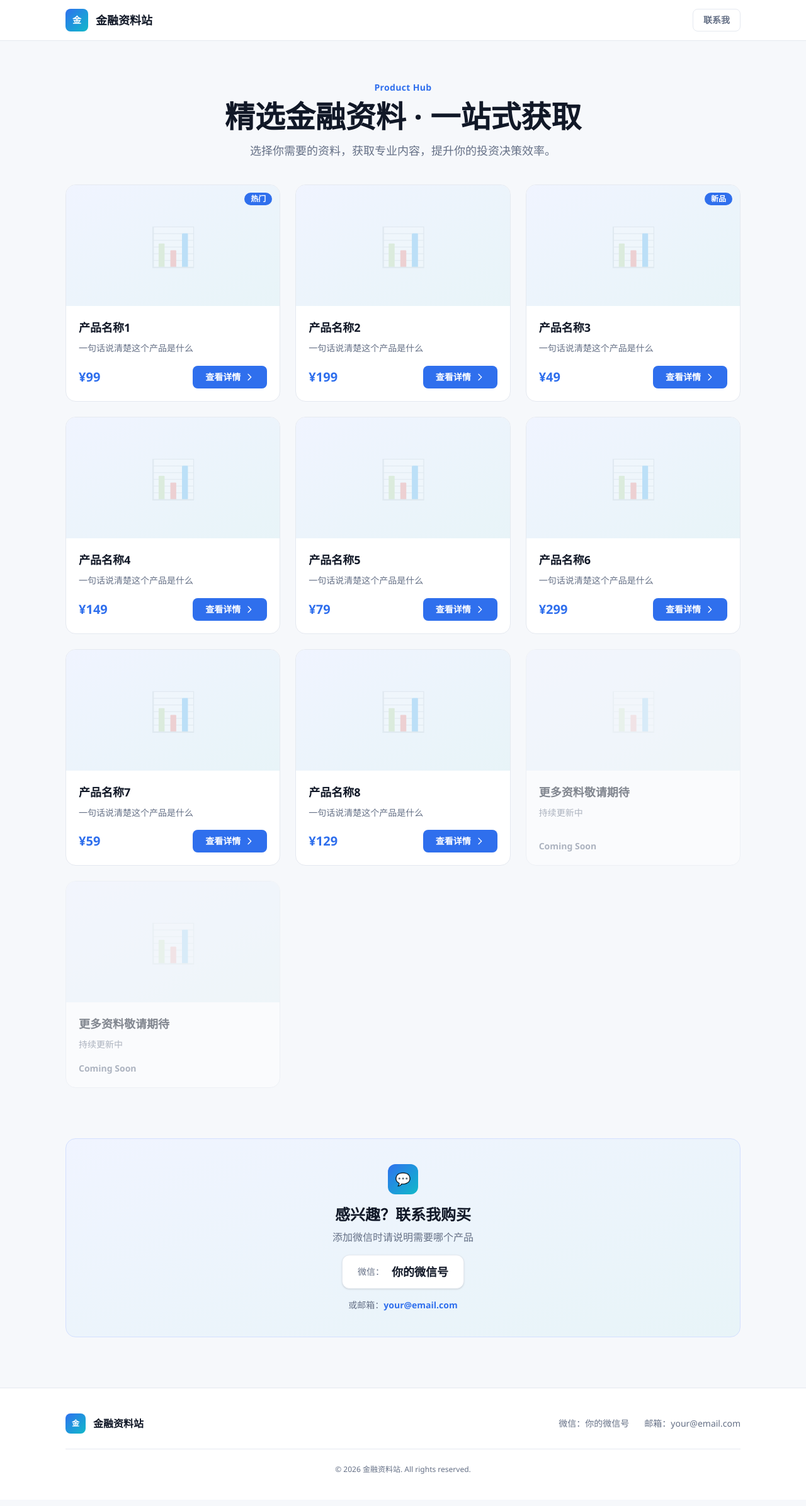
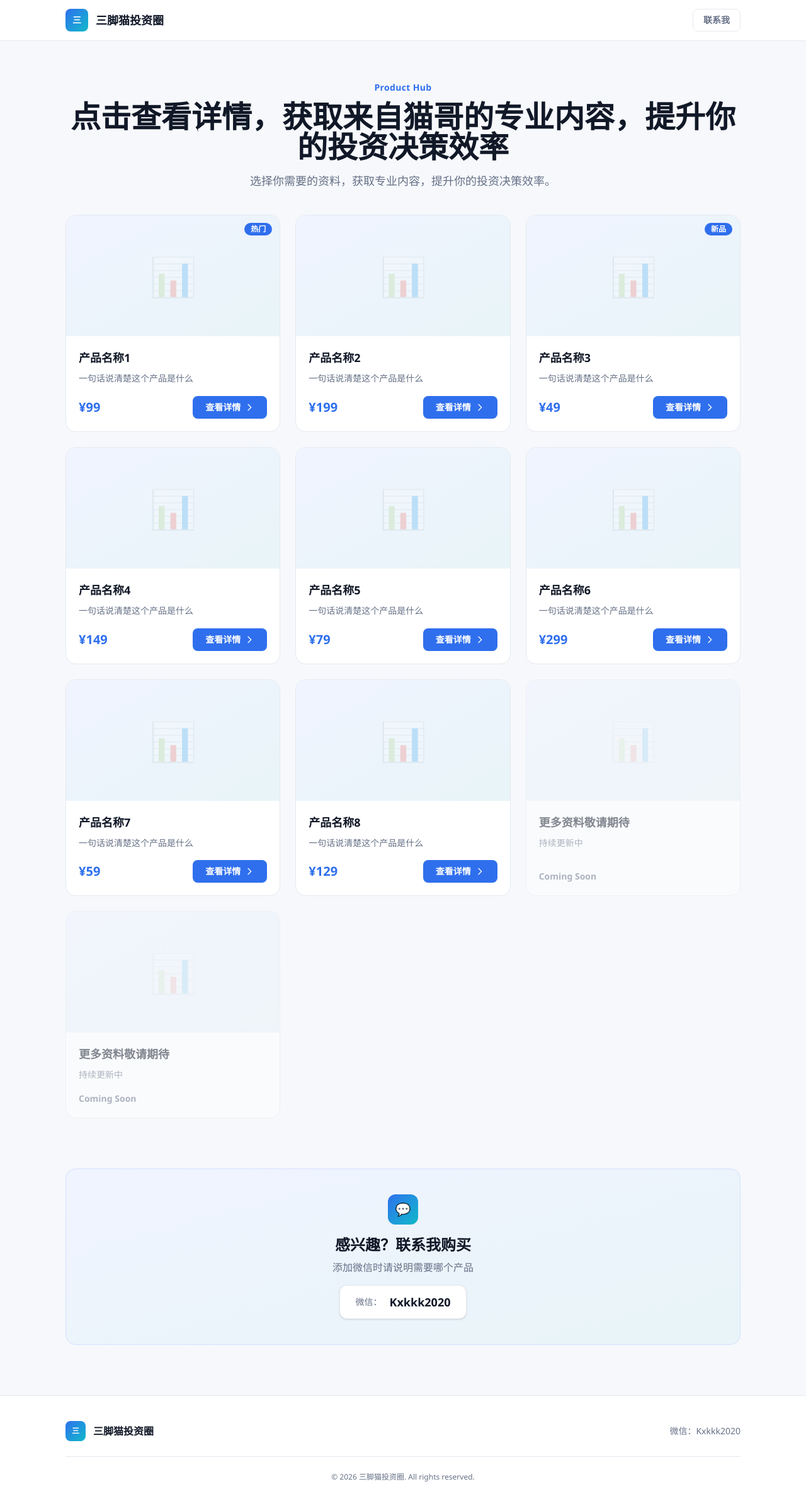
Before and after one commit to jonasxia24-byte/product-site, a Next.js app: page / in a window 1280 px wide. Shown: the whole page at 63% size. Built offline with nearby package versions, Linux system fonts and the light colour scheme.

Commit message:
update site name, wechat contact info

```diff
--- a/src/app/layout.tsx
+++ b/src/app/layout.tsx
@@ -2,8 +2,8 @@ import type { Metadata } from "next";
 import "./globals.css";
 
 export const metadata: Metadata = {
-  title: "金融资料站 - 精选金融资料·一站式获取",
-  description: "精选金融资料，涵盖研报、数据、策略、模板，一站式获取。",
+  title: "三脚猫投资圈 - 猫哥的专业投资资料",
+  description: "来自猫哥的专业投资资料，提升你的投资决策效率。",
   icons: {
     icon: "/favicon.ico",
   },
--- a/src/app/page.tsx
+++ b/src/app/page.tsx
@@ -87,11 +87,6 @@ export default function Home() {
             <span className="text-sm text-[#657086]">微信：</span>
             <span className="text-lg font-bold text-[#111827]">{contactInfo.wechat}</span>
           </div>
-          {contactInfo.email && (
-            <p className="mt-4 text-sm text-[#657086]">
-              或邮箱：<a href={`mailto:${contactInfo.email}`} className="text-[#2f6fed] font-semibold hover:underline">{contactInfo.email}</a>
-            </p>
-          )}
         </div>
       </section>
 
@@ -107,7 +102,6 @@ export default function Home() {
             </div>
             <div className="flex items-center gap-6 text-sm text-[#657086]">
               {contactInfo.wechat && <span>微信：{contactInfo.wechat}</span>}
-              {contactInfo.email && <span>邮箱：{contactInfo.email}</span>}
             </div>
           </div>
           <div className="mt-6 pt-6 border-t border-[#e5e9f0] text-center text-xs text-[#657086]">
--- a/src/app/product/[id]/page.tsx
+++ b/src/app/product/[id]/page.tsx
@@ -96,8 +96,6 @@ export default async function ProductPage({ params }: { params: Promise<{ id: st
         <div className="mt-6 text-center text-sm text-[#657086]">
           如有问题，请联系{" "}
           {contactInfo.wechat && <span>微信：{contactInfo.wechat}</span>}
-          {contactInfo.wechat && contactInfo.email && <span> | </span>}
-          {contactInfo.email && <span>邮箱：{contactInfo.email}</span>}
         </div>
       </main>
 
--- a/src/data/products.ts
+++ b/src/data/products.ts
@@ -14,8 +14,8 @@ export interface Product {
 // 图片放 public/products/ 文件夹下
 // ============================================
 
-export const siteName = "金融资料站"; // TODO: 改成你的网站名
-export const siteDesc = "精选金融资料 · 一站式获取"; // TODO: 改成你的描述
+export const siteName = "三脚猫投资圈";
+export const siteDesc = "点击查看详情，获取来自猫哥的专业内容，提升你的投资决策效率";
 
 export const products: Product[] = [
   {
@@ -109,6 +109,5 @@ export const products: Product[] = [
 // 联系方式（页脚显示）
 // ============================================
 export const contactInfo = {
-  wechat: "你的微信号", // TODO: 改成你的微信
-  email: "your@email.com", // TODO: 改成你的邮箱
+  wechat: "Kxkkk2020",
 };
```
